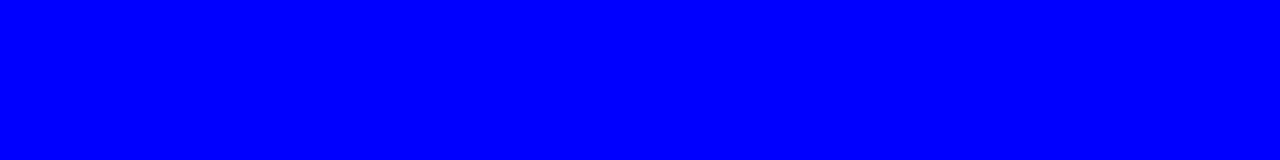
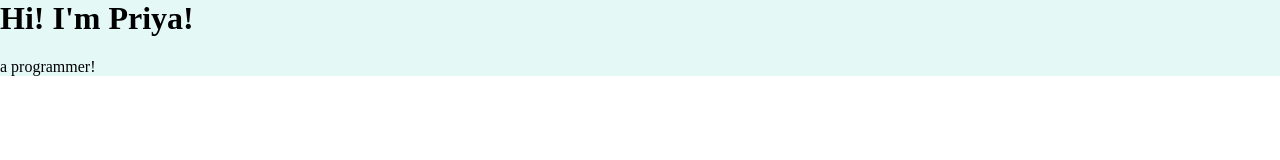
Before and after one commit to thisispri/Priya-Desai, a plain HTML site: page Priya Desai Site/index.html in a window 1280 px wide. Drawn offline with Linux system fonts and the light colour scheme; files that its build step writes are made by us from their sources.

Commit message:
HTML DIVS

```diff
--- a/Priya Desai Site /css/styles.css
+++ b/Priya Desai Site /css/styles.css
@@ -1,3 +1,10 @@
 body{
-background-color: blue;
+margin: 0;
 }
+
+h1{
+  margin-top: 0;
+}
+div{
+  background-color: #E4F9F5;
+}
--- a/Priya Desai Site/index.html
+++ b/Priya Desai Site/index.html
@@ -1,11 +1,18 @@
 <!DOCTYPE html>
 <html lang="en" dir="ltr">
+
 <head>
   <meta charset="utf-8">
   <title>Priya Desai</title>
   <link rel="stylesheet" href="css/styles.css">
 </head>
+
 <body>
+  <div class="">
+    <h1>Hi! I'm Priya!</h1>
+    <p>a programmer!</p>
 
+  </div>
 </body>
+
 </html>
```
Lines whose indentation alone changed are shown as unchanged.
